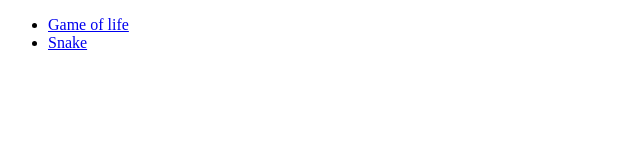
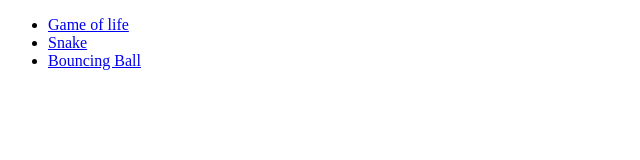
Before and after one commit to pearpages/games, a website: page index.html in a window 1280 px wide. Shown: the whole page, without its empty margins (0-640 px from the left). Drawn offline with Linux system fonts and the light colour scheme.

Commit message:
refactor: index.html

```diff
--- a/index.html
+++ b/index.html
@@ -8,6 +8,7 @@
         <ul>
             <li><a href="./game-of-life">Game of life</a></li>
             <li><a href="./snake">Snake</a></li>
+            <li><a href="./bouncing-ball/">Bouncing Ball</a></li>
         </ul>
 </head>
 <body>
```
